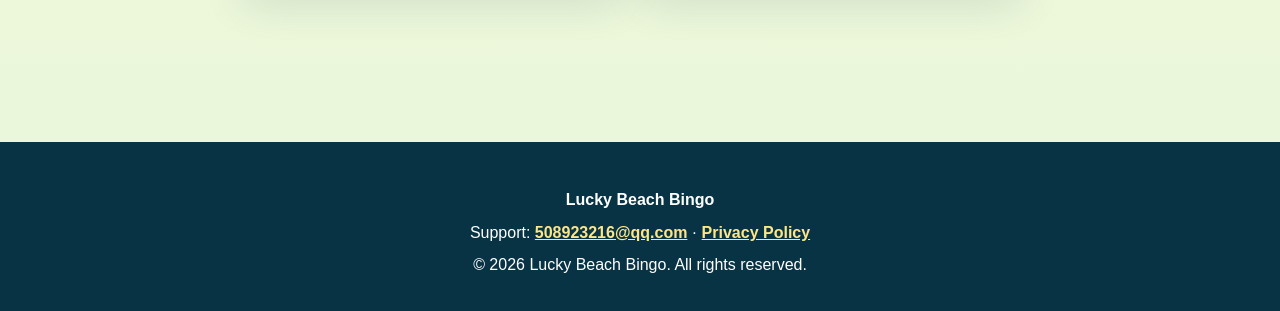
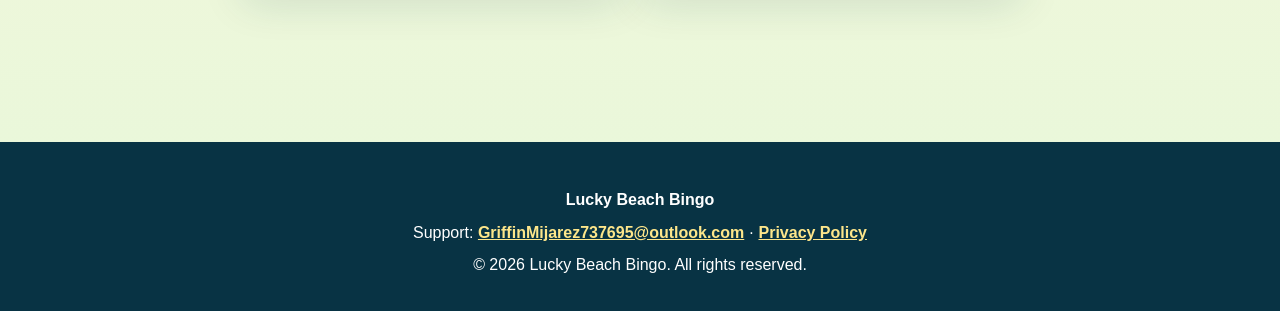
Before and after one commit to CrosswhiteHirt/Bingo-Garden-Journey, a plain HTML site: page index.html in a window 1280 px wide. Shown: the part 1813-2124 px from the top of the page. Drawn offline with Linux system fonts and the light colour scheme.

Commit message:
Update support email address in footer

```diff
--- a/index.html
+++ b/index.html
@@ -209,7 +209,7 @@
 
   <footer>
     <p><strong>Lucky Beach Bingo</strong></p>
-    <p>Support: <a href="mailto:508923216@qq.com">508923216@qq.com</a> · <a href="privacy.html">Privacy Policy</a></p>
+    <p>Support: <a href="mailto:GriffinMijarez737695@outlook.com">GriffinMijarez737695@outlook.com</a> · <a href="privacy.html">Privacy Policy</a></p>
     <p>© 2026 Lucky Beach Bingo. All rights reserved.</p>
   </footer>
 </body>
```
